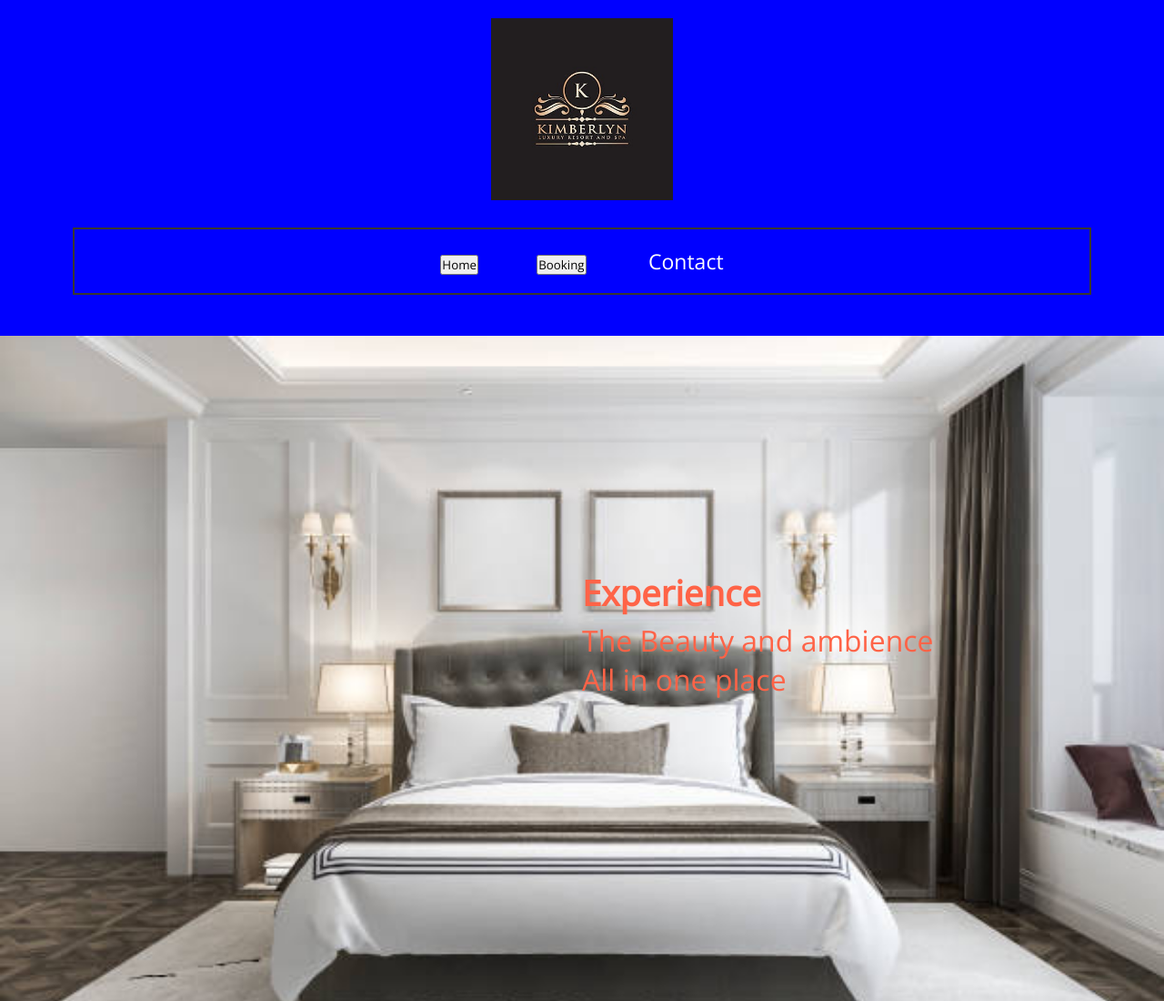
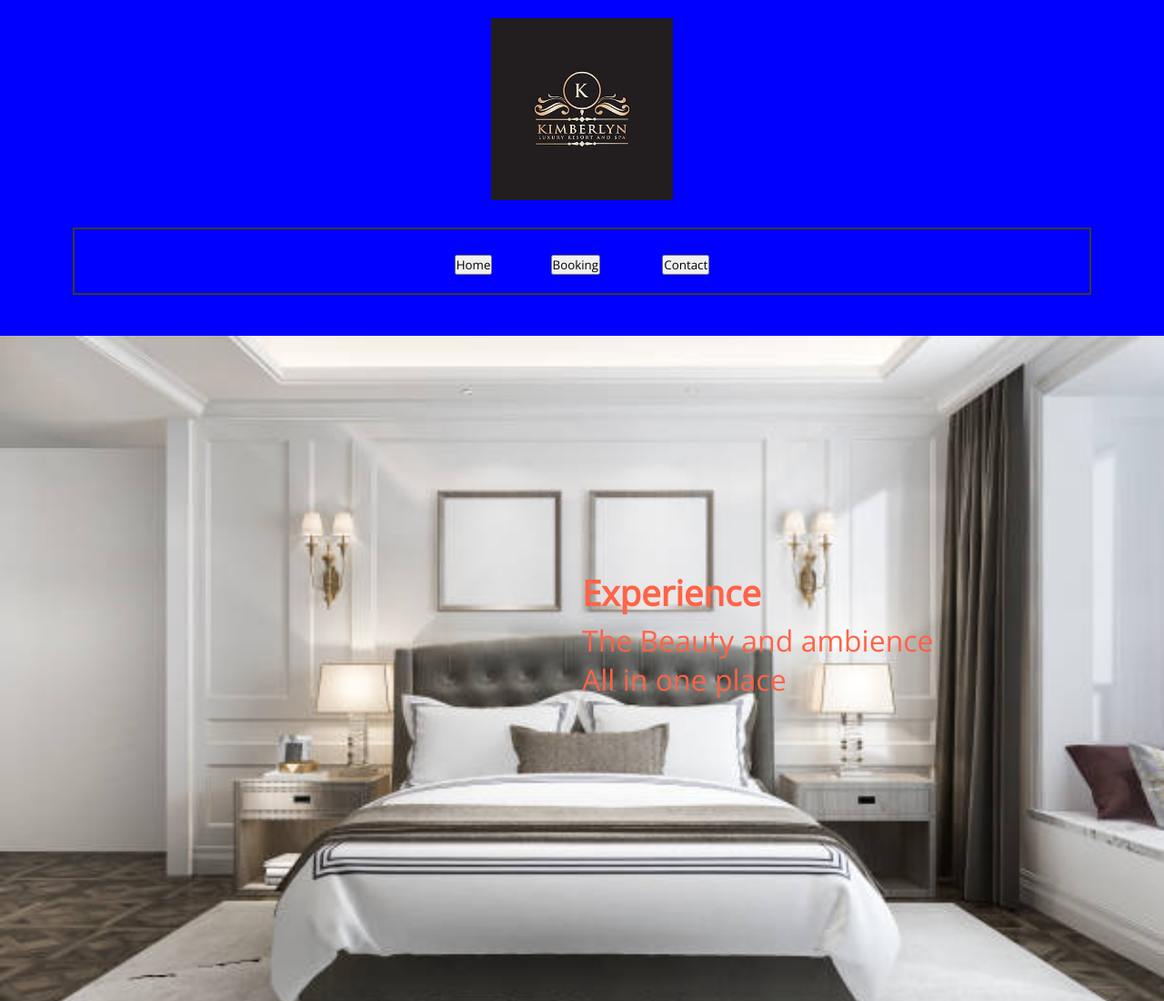
Before and after one commit to GeoffreyMokua/Hotel-booking-app, a website: page index.html in a window 1280 px wide. Shown: the top 1100 px of the page at 91% size. Drawn offline with nearby package versions, Linux system fonts and the light colour scheme.

Commit message:
adding the button to the event listener

```diff
--- a/index.html
+++ b/index.html
@@ -14,12 +14,12 @@
         <nav class="tm-nav" >
             <div>
                  <ul>
-                     <li class="tm-list"><a href="#"><button onClick="Home();" >Home</button></a></li>
+                     <li class="tm-list"><a href="#"><button onClick="Home()" >Home</button></a></li>
 
                      <li class="tm-list" id="booking" ><a href="#"><button onClick= "toggleForm()" >Booking</button></a>
 
                     </li>
-                     <li><a href="#">Contact</a></li>
+                     <li><a href="#"><button>Contact</button></a></li>
                  </ul>
                  </div>
              </nav>
```
